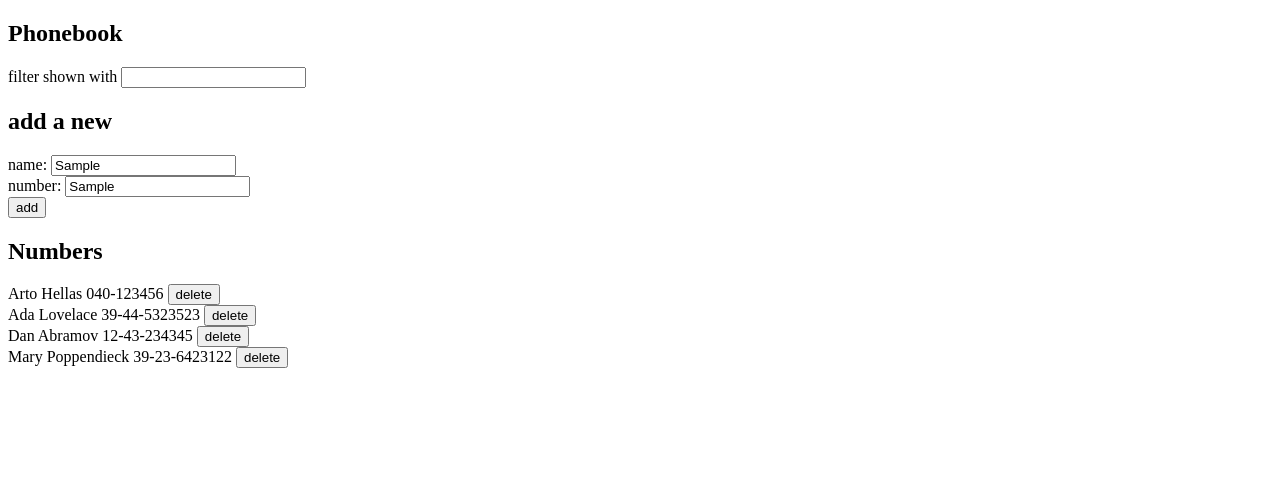
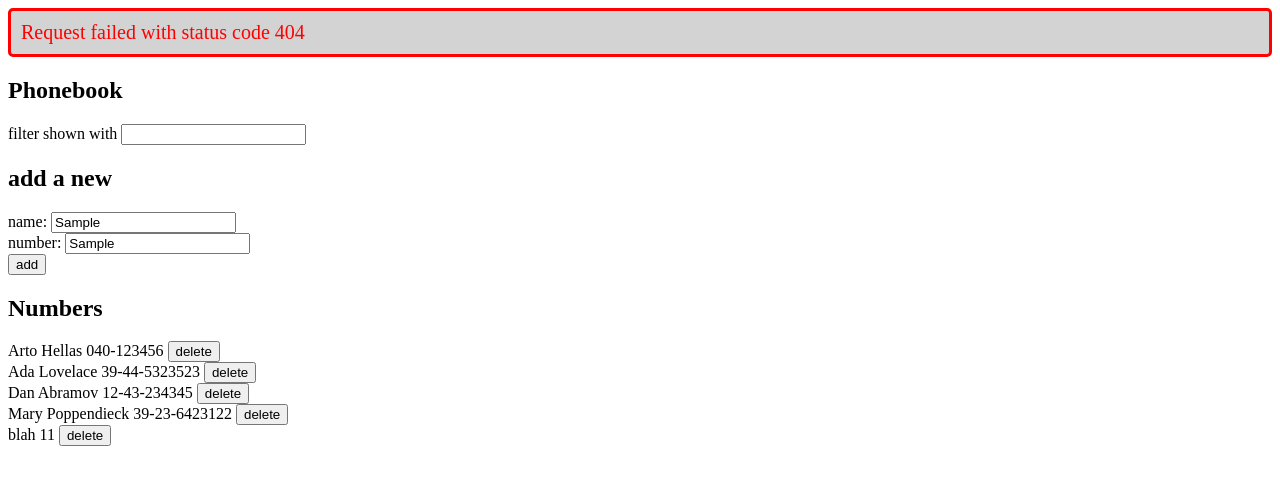
Before and after one commit to whenIBounce/fso2022, a React (Create React App) app in the folder part2/phonebook/: page / in a window 1280 px wide. Both pictures are taken after typing "Sample", "Sample" into the empty fields and a click on the button "add". Shown: the top 484 px of the page. Built offline with nearby package versions, Linux system fonts and the light colour scheme; no server answers; data requests are answered from the project's data file.

Commit message:
exercise 2.19 & 2.20

```diff
--- a/part2/phonebook/src/App.js
+++ b/part2/phonebook/src/App.js
@@ -2,6 +2,7 @@ import { useState, useEffect } from 'react'
 import Filter from './components/Filter'
 import PersonForm from './components/PersonForm'
 import Persons from './components/Persons'
+import Notification from './components/Notification'
 import personService from './services/persons'
 
 const App = () => {
@@ -9,11 +10,21 @@ const App = () => {
   const [newName, setNewName] = useState('')
   const [newNumber, setNewNumber] = useState('')
   const [filter, setFilter] = useState('') // typeof '' is undefined
+  const [errorMessage, setErrorMessage] = useState(null)
 
   useEffect(() => {
     console.log('inital persons')
-    personService.getAll().then((initialPersons) => {
-      setPersons(initialPersons)
+    personService
+      .getAll()
+      .then((initialPersons) => {
+        setPersons([...initialPersons, { name: 'blah', number: '11', id: 999 }])
+      })
+      .catch((error) => {
+        console.log(error.message)
+        setErrorMessage({ type: 'alert', content: error.message })
+        setTimeout(() => {
+          setErrorMessage(null)
+        }, 5000)
       })
   }, [])
 
@@ -39,22 +50,57 @@ const App = () => {
       )
     ) {
       const personObject = { name: existed.name, number: newNumber }
-      personService.update(existed.id, personObject).then((updatedPerson) => {
+      personService
+        .update(existed.id, personObject)
+        .then((updatedPerson) => {
           const newPersons = persons.map((element) =>
             element.name !== existed.name ? element : updatedPerson
           )
           setPersons(newPersons)
           setNewName('')
           setNewNumber('')
+          setErrorMessage({
+            type: 'info',
+            content: `${updatedPerson.name} updated successfully`,
+          })
+          setTimeout(() => {
+            setErrorMessage(null)
+          }, 5000)
+        })
+        .catch((error) => {
+          console.log(error.message)
+          setErrorMessage({
+            type: 'alert',
+            content: `${existed.name} has already been removed from server`,
+          })
+          setTimeout(() => {
+            setErrorMessage(null)
+          }, 5000)
         })
     } else if (!existed) {
       const personObject = { name: newName, number: newNumber }
 
-      personService.create(personObject).then((newPerson) => {
+      personService
+        .create(personObject)
+        .then((newPerson) => {
           const newPersons = persons.concat(newPerson)
           setPersons(newPersons)
           setNewName('')
           setNewNumber('')
+          setErrorMessage({
+            type: 'info',
+            content: `${newPerson.name} added successfully`,
+          })
+          setTimeout(() => {
+            setErrorMessage(null)
+          }, 5000)
+        })
+        .catch((error) => {
+          console.log(error.message)
+          setErrorMessage({ type: 'alert', content: error.message })
+          setTimeout(() => {
+            setErrorMessage(null)
+          }, 5000)
         })
     }
   }
@@ -62,8 +108,28 @@ const App = () => {
   const handleRemove = (id, name) => {
     return () => {
       if (window.confirm(`Delete ${name}?`)) {
-        personService.remove(id)
+        personService
+          .remove(id)
+          .then((response) => {
             setPersons(persons.filter((element) => element.id !== id))
+            setErrorMessage({
+              type: 'info',
+              content: `${name} deleted successfully`,
+            })
+            setTimeout(() => {
+              setErrorMessage(null)
+            }, 5000)
+          })
+          .catch((error) => {
+            console.log('here in catch', error.message)
+            setErrorMessage({
+              type: 'alert',
+              content: `${name} has already been removed from server`,
+            })
+            setTimeout(() => {
+              setErrorMessage(null)
+            }, 5000)
+          })
       }
     }
   }
@@ -76,6 +142,7 @@ const App = () => {
 
   return (
     <div>
+      <Notification errorMessage={errorMessage} />
       <h2>Phonebook</h2>
       <Filter filter={filter} filterHandler={handleFilterChange} />
       <h2>add a new</h2>
--- /dev/null
+++ b/part2/phonebook/src/components/Notification.js
@@ -0,0 +1,19 @@
+const Notification = ({ errorMessage }) => {
+  if (errorMessage === null) {
+    return null
+  }
+
+  const style = {
+    color: errorMessage.type === 'alert' ? 'red' : 'green',
+    background: 'lightgrey',
+    fontSize: 20,
+    borderStyle: 'solid',
+    borderRadius: 5,
+    padding: 10,
+    marginBottom: 10,
+  }
+
+  return <div style={style}>{errorMessage.content}</div>
+}
+
+export default Notification
--- a/part2/phonebook/src/services/persons.js
+++ b/part2/phonebook/src/services/persons.js
@@ -12,8 +12,8 @@ const create = (newObject) => {
 //NB: You can't use the name delete for a variable because it's a reserved word in JavaScript.
 const remove = (id) => {
   const url = `${baseUrl}/${id}`
-  axios.delete(url).then((response) => {
-    console.log('delete person')
+  return axios.delete(url).then((response) => {
+    console.log('delete person, ', response)
   })
 }
 
```
Lines whose indentation alone changed are shown as unchanged.
